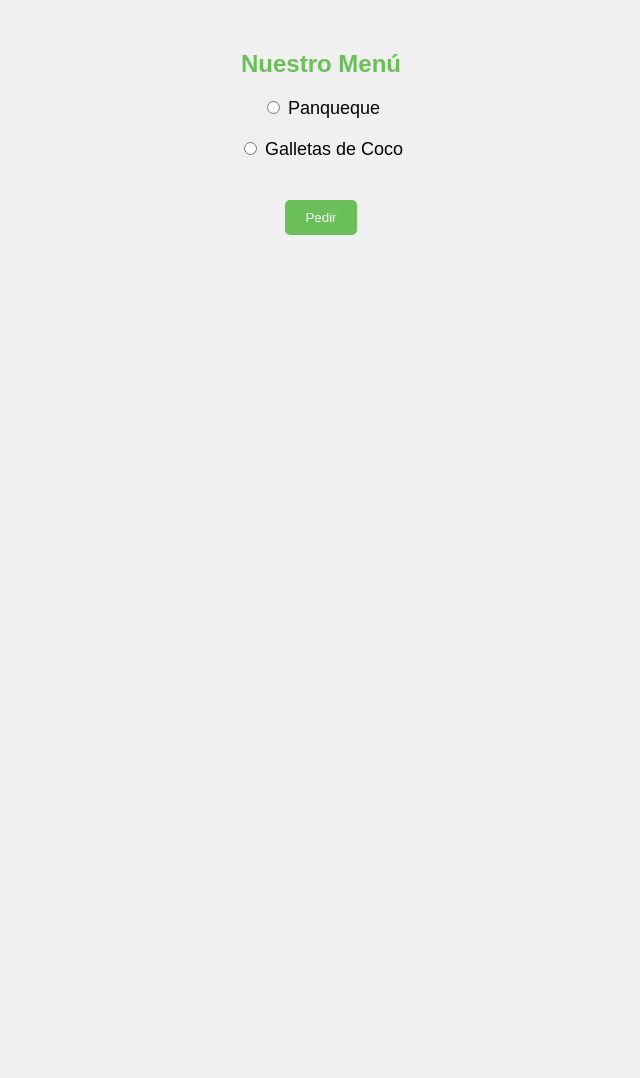
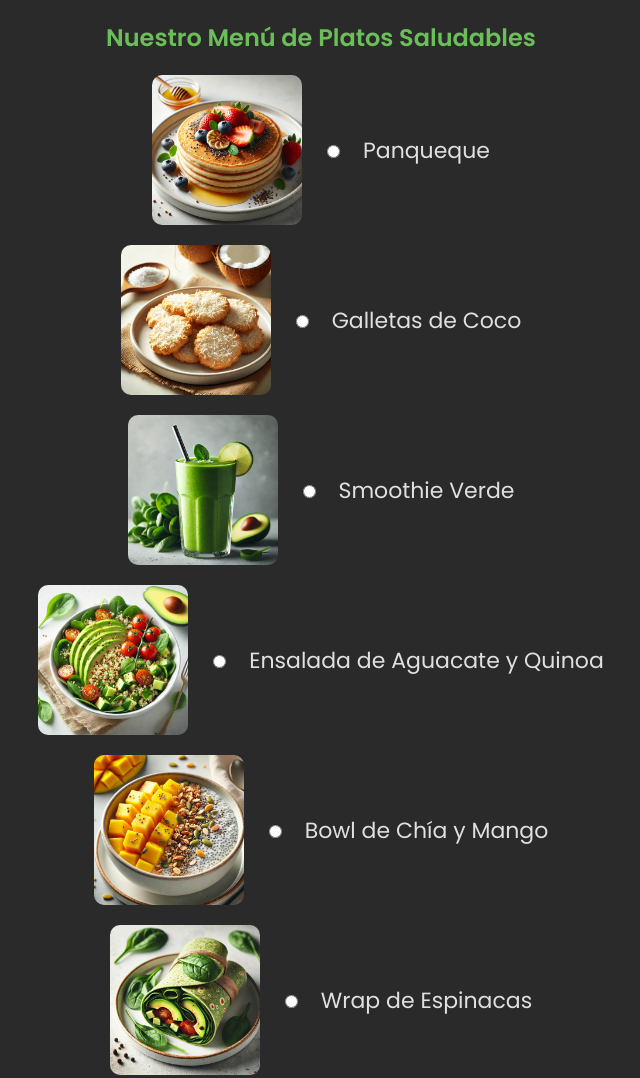
Before and after one commit to SucreSano/SucreSano, a plain HTML site: page menu.html in a window 1280 px wide. Shown: the top 1078 px of the page, without its empty margins (319-959 px from the left). Before the commit the page ends 800 px from the top, so only its background shows below. Drawn offline with Linux system fonts and the light colour scheme.

Commit message:
Add files via upload

```diff
--- a/app.js
+++ b/app.js
@@ -10,7 +10,6 @@ function getLocation() {
                 const lat = position.coords.latitude;
                 const lon = position.coords.longitude;
                 status.textContent = `Ubicación obtenida: (${lat}, ${lon})`;
-                // Puedes almacenar la ubicación si es necesario
                 // Redirigir al menú después de obtener la ubicación
                 setTimeout(() => {
                     window.location.href = 'menu.html';
--- a/menu.html
+++ b/menu.html
@@ -2,20 +2,68 @@
 <html lang="es">
 <head>
     <meta charset="UTF-8">
+    <meta name="viewport" content="width=device-width, initial-scale=1.0">
     <title>Menú - Sucresano</title>
     <link rel="stylesheet" href="styles.css">
 </head>
 <body>
     <div class="menu">
-        <h2>Nuestro Menú</h2>
+        <h2>Nuestro Menú de Platos Saludables</h2>
+
         <div class="menu-item">
+            <img src="assets/panqueque.jpg" alt="Panqueque" class="plato-img">
             <input type="radio" id="plato1" name="plato" value="Panqueque">
             <label for="plato1">Panqueque</label>
         </div>
+
         <div class="menu-item">
+            <img src="assets/galletas_coco.jpg" alt="Galletas de Coco" class="plato-img">
             <input type="radio" id="plato2" name="plato" value="Galletas de Coco">
             <label for="plato2">Galletas de Coco</label>
         </div>
+
+        <div class="menu-item">
+            <img src="assets/smoothie_verde.jpg" alt="Smoothie Verde" class="plato-img">
+            <input type="radio" id="plato3" name="plato" value="Smoothie Verde">
+            <label for="plato3">Smoothie Verde</label>
+        </div>
+
+        <div class="menu-item">
+            <img src="assets/ensalada_aguacate_quinoa.jpg" alt="Ensalada de Aguacate y Quinoa" class="plato-img">
+            <input type="radio" id="plato4" name="plato" value="Ensalada de Aguacate y Quinoa">
+            <label for="plato4">Ensalada de Aguacate y Quinoa</label>
+        </div>
+
+        <div class="menu-item">
+            <img src="assets/bowl_chia_mango.jpg" alt="Bowl de Chía y Mango" class="plato-img">
+            <input type="radio" id="plato5" name="plato" value="Bowl de Chía y Mango">
+            <label for="plato5">Bowl de Chía y Mango</label>
+        </div>
+
+        <div class="menu-item">
+            <img src="assets/wrap_espinacas.jpg" alt="Wrap de Espinacas" class="plato-img">
+            <input type="radio" id="plato6" name="plato" value="Wrap de Espinacas">
+            <label for="plato6">Wrap de Espinacas</label>
+        </div>
+
+        <div class="menu-item">
+            <img src="assets/tarta_almendras_frutos_rojos.jpg" alt="Tarta de Almendras y Frutos Rojos" class="plato-img">
+            <input type="radio" id="plato7" name="plato" value="Tarta de Almendras y Frutos Rojos">
+            <label for="plato7">Tarta de Almendras y Frutos Rojos</label>
+        </div>
+
+        <div class="menu-item">
+            <img src="assets/batido_proteinas_cacao.jpg" alt="Batido de Proteínas con Cacao" class="plato-img">
+            <input type="radio" id="plato8" name="plato" value="Batido de Proteínas con Cacao">
+            <label for="plato8">Batido de Proteínas con Cacao</label>
+        </div>
+
+        <div class="menu-item">
+            <img src="assets/pizza_vegana.jpg" alt="Pizza Vegana de Espinaca y Tofu" class="plato-img">
+            <input type="radio" id="plato9" name="plato" value="Pizza Vegana de Espinaca y Tofu">
+            <label for="plato9">Pizza Vegana de Espinaca y Tofu</label>
+        </div>
+
         <button id="order-btn" class="btn">Pedir</button>
     </div>
 
--- a/styles.css
+++ b/styles.css
@@ -1,38 +1,78 @@
+/* Importa una fuente bonita desde Google Fonts */
+@import url('https://fonts.googleapis.com/css2?family=Poppins:wght@400;600&display=swap');
+
+/* Estilos generales */
 body {
-    font-family: Arial, sans-serif;
-    background-color: #f0f0f0;
+    font-family: 'Poppins', sans-serif;
+    background-color: #2a2a2a; /* Fondo oscuro */
+    color: #e0e0e0; /* Texto claro */
+    margin: 0;
+    padding: 0;
     text-align: center;
-    margin: 0;
 }
 
-.inicio, .ubicacion, .menu {
-    margin-top: 50px;
+/* Encabezado y texto */
+h1, h2 {
+    color: #6bbf59; /* Verde para los títulos */
+    font-weight: 600;
+    margin-top: 20px;
+}
+
+/* Estilos para la página de inicio (index.html) */
+.inicio {
+    background: linear-gradient(135deg, #2a2a2a, #3d3d3d);
+    padding: 60px 0;
+    height: 100vh;
+    display: flex;
+    flex-direction: column;
+    justify-content: center;
+    align-items: center;
 }
 
 .logo {
-    width: 150px;
+    width: 180px;
     margin-bottom: 20px;
 }
 
-h1, h2 {
-    color: #6bbf59;
+/* Estilos para la página de ubicación (ubicacion.html) */
+.ubicacion {
+    background: linear-gradient(135deg, #2a2a2a, #3d3d3d);
+    padding: 40px;
+    margin: 20px auto;
+    border-radius: 10px;
+    width: 80%;
+    max-width: 600px;
+    box-shadow: 0px 4px 20px rgba(0, 0, 0, 0.5);
 }
 
-.btn {
-    padding: 10px 20px;
-    background-color: #6bbf59;
-    color: white;
-    border: none;
-    border-radius: 5px;
-    cursor: pointer;
+.ubicacion-info {
     margin-top: 20px;
+    font-size: 16px;
+    color: #b2b2b2;
 }
 
-.btn:hover {
-    background-color: #4d9b41;
+/* Estilo de los ítems del menú */
+.menu-item {
+    margin: 20px 0;
+    font-size: 22px;
+    color: #e0e0e0;
+    display: flex;
+    align-items: center;
+    justify-content: center;
+    gap: 20px;
 }
 
-.menu-item {
-    margin: 20px;
-    font-size: 18px;
+.plato-img {
+    width: 150px;
+    height: 150px;
+    border-radius: 10px;
+    object-fit: cover;
 }
+
+/* Estilo de los botones */
+.btn {
+    display: inline-block;
+    background-color: #6bbf59;
+    color: #fff;
+    padding: 25px 60px;
+    font-size: 28px; /* Bot
```
Also changed, not shown: index.html (+1 -0 lines), ubicacion.html (+4 -0 lines), assets/batido_proteinas_cacao.jpg (added), assets/bowl_chia_mango.jpg (added), assets/ensalada_aguacate_quinoa.jpg (added), assets/galletas_coco.jpg (added), assets/logo.png (added), assets/panqueque.jpg (added), assets/smoothie_verde.jpg (added), assets/tarta_almendras_frutos_rojos.jpg (added), assets/wrap_espinacas.jpg (added), 1 other file.
